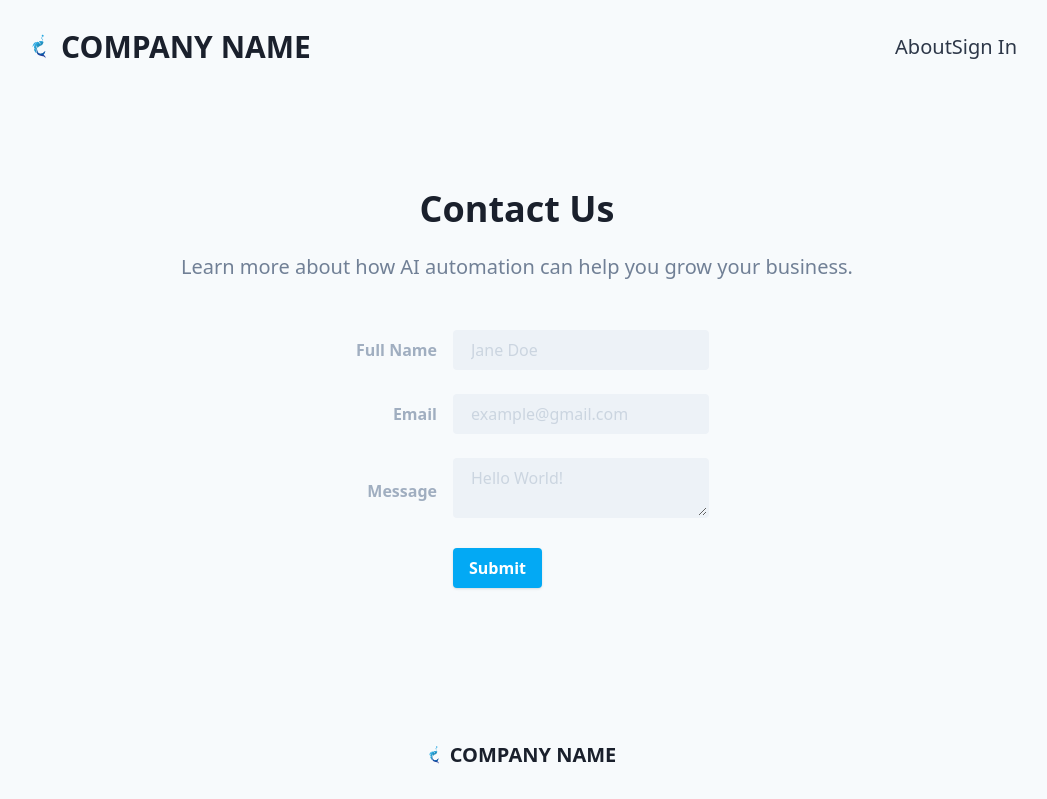
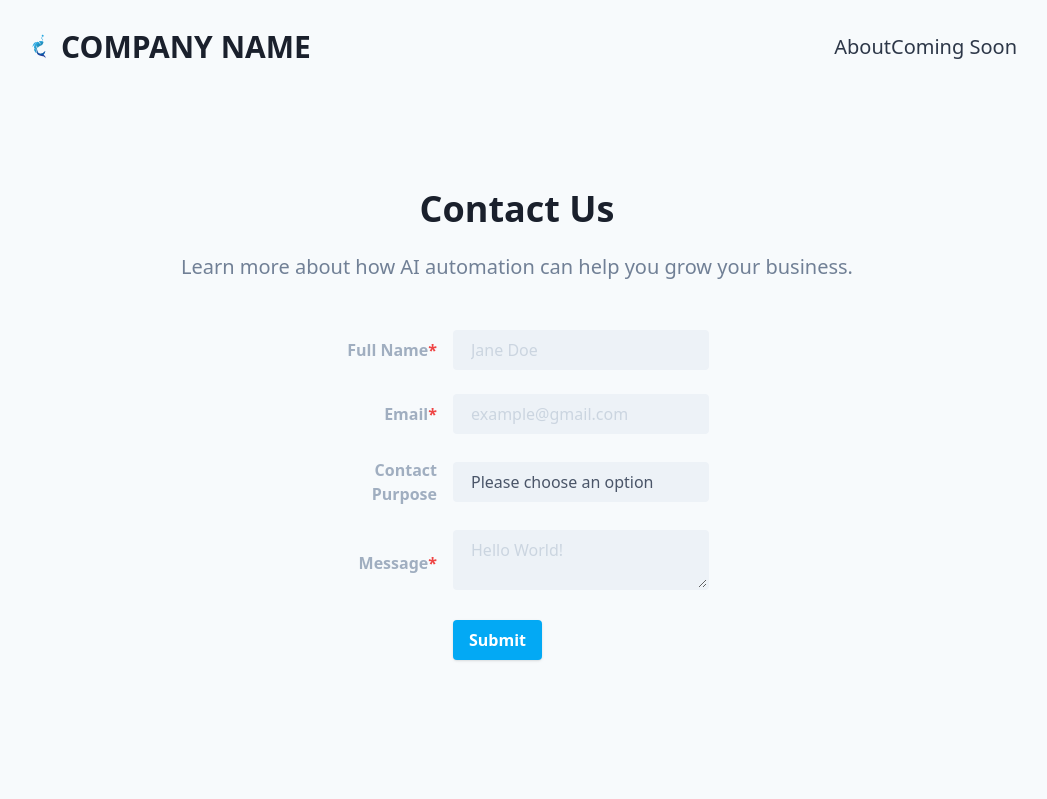
Before and after one commit to gsleh123/goldfish, a Next.js app: page /contact-us in a window 1280 px wide. Shown: the top 799 px of the page, without its empty margins (123-1170 px from the left). Built offline with nearby package versions, Linux system fonts and the light colour scheme.

Commit message:
adding contact purpose

```diff
--- a/src/layout/ContactLayout.tsx
+++ b/src/layout/ContactLayout.tsx
@@ -22,32 +22,47 @@ const ContactLayout = (props: IContactLayoutProps) => (
 
         <div className="md:flex md:items-center mb-6">
           <div className="md:w-1/3">
-            <label className="block text-gray-500 font-bold md:text-right mb-1 md:mb-0 pr-4" htmlFor="inline-full-name">
-              Full Name
+            <label className="block text-gray-500 font-bold md:text-right mb-1 md:mb-0 pr-4 required" htmlFor="inline-full-name">
+              Full Name<span className="text-red-500">*</span>
             </label>
           </div>
           <div className="md:w-2/3">
-            <input className="bg-gray-200 appearance-none border-2 border-gray-200 rounded w-full py-2 px-4 text-gray-700 leading-tight focus:outline-none focus:bg-white focus:border-primary-500" id="inline-full-name" type="text" placeholder="Jane Doe" name="full-name"/>
+            <input className="bg-gray-200 appearance-none border-2 border-gray-200 rounded w-full py-2 px-4 text-gray-700 leading-tight focus:outline-none focus:bg-white focus:border-primary-500" id="inline-full-name" type="text" placeholder="Jane Doe" name="full-name" required/>
           </div>
         </div>
         <div className="md:flex md:items-center mb-6">
           <div className="md:w-1/3">
             <label className="block text-gray-500 font-bold md:text-right mb-1 md:mb-0 pr-4" htmlFor="inline-email">
-              Email
+              Email<span className="text-red-500">*</span>
             </label>
           </div>
           <div className="md:w-2/3">
-            <input className="bg-gray-200 appearance-none border-2 border-gray-200 rounded w-full py-2 px-4 text-gray-700 leading-tight focus:outline-none focus:bg-white focus:border-primary-500" id="inline-email" type="text" placeholder="example@gmail.com" name="email"/>
+            <input className="bg-gray-200 appearance-none border-2 border-gray-200 rounded w-full py-2 px-4 text-gray-700 leading-tight focus:outline-none focus:bg-white focus:border-primary-500" id="inline-email" type="text" placeholder="example@gmail.com" name="email" required/>
+          </div>
+        </div>
+        <div className="md:flex md:items-center mb-6">
+          <div className="md:w-1/3">
+            <label className="block text-gray-500 font-bold md:text-right mb-1 md:mb-0 pr-4" htmlFor="contact-purpose">
+              Contact Purpose
+            </label>
+          </div>
+          <div className="md:w-2/3">
+            <select className="bg-gray-200 appearance-none border-2 border-gray-200 rounded w-full py-2 px-4 text-gray-700 leading-tight focus:outline-none focus:bg-white focus:border-primary-500" id="contact-purpose" name="purpose">
+              <option value="">Please choose an option</option>
+              <option value="signup">Sign Up</option>
+              <option value="invest">Invest</option>
+              <option value="join">Join the team</option>
+            </select>
           </div>
         </div>
         <div className="md:flex md:items-center mb-6">
           <div className="md:w-1/3">
             <label className="block text-gray-500 font-bold md:text-right mb-1 md:mb-0 pr-4" htmlFor="inline-message">
-              Message
+              Message<span className="text-red-500">*</span>
             </label>
           </div>
           <div className="md:w-2/3">
-            <textarea className="bg-gray-200 appearance-none border-2 border-gray-200 rounded w-full py-2 px-4 text-gray-700 leading-tight focus:outline-none focus:bg-white focus:border-primary-500" id="inline-message" placeholder="Hello World!" name="message"/>
+            <textarea className="bg-gray-200 appearance-none border-2 border-gray-200 rounded w-full py-2 px-4 text-gray-700 leading-tight focus:outline-none focus:bg-white focus:border-primary-500" id="inline-message" placeholder="Hello World!" name="message" required/>
           </div>
         </div>
         <div className="md:flex md:items-center">
--- a/src/pages/about.tsx
+++ b/src/pages/about.tsx
@@ -1,33 +1,17 @@
-import Link from 'next/link';
-
 import { Background } from '../background/Background';
 import { Meta } from '../layout/Meta';
 import { Section } from '../layout/Section';
-import { NavbarTwoColumns } from '../navigation/NavbarTwoColumns';
 import { Footer } from '../templates/Footer';
-import { Logo } from '../templates/Logo';
 import { VerticalFeatures } from '../templates/VerticalFeatures';
 import { AppConfig } from '../utils/AppConfig';
+import { NavBar } from '../templates/NavBar';
 
 const About = () => (
   <div className="antialiased text-gray-600">
     <Meta title={AppConfig.title} description={AppConfig.description} />
 
     <Background color="bg-gray-100">
-      <Section yPadding="py-6">
-        <NavbarTwoColumns logo={<Logo xl />}>
-          <li>
-            <Link href="/about">
-              <a>About</a>
-            </Link>
-          </li>
-          <li>
-            <Link href="">
-              <a>Sign In</a>
-            </Link>
-          </li>
-        </NavbarTwoColumns>
-      </Section>
+      <NavBar />
 
     <Section yPadding="py-6">
       <VerticalFeatures />
--- a/src/templates/ContactForm.tsx
+++ b/src/templates/ContactForm.tsx
@@ -1,27 +1,11 @@
-import Link from 'next/link';
-
 import { Background } from '../background/Background';
 import { ContactLayout } from '../layout/ContactLayout';
 import { Section } from '../layout/Section';
-import { NavbarTwoColumns } from '../navigation/NavbarTwoColumns';
-import { Logo } from './Logo';
+import { NavBar } from './NavBar';
 
 const ContactForm = () => (
   <Background color="bg-gray-100">
-    <Section yPadding="py-6">
-      <NavbarTwoColumns logo={<Logo xl />}>
-        <li>
-          <Link href="/about">
-            <a>About</a>
-          </Link>
-        </li>
-        <li>
-          <Link href="">
-            <a>Sign In</a>
-          </Link>
-        </li>
-      </NavbarTwoColumns>
-    </Section>
+    <NavBar />
 
     <Section yPadding="py-6">
       <ContactLayout>
--- a/src/templates/Hero.tsx
+++ b/src/templates/Hero.tsx
@@ -4,33 +4,19 @@ import { Background } from '../background/Background';
 import { Button } from '../button/Button';
 import { HeroOneButton } from '../hero/HeroOneButton';
 import { Section } from '../layout/Section';
-import { NavbarTwoColumns } from '../navigation/NavbarTwoColumns';
-import { Logo } from './Logo';
 import { VerticalFeatureRow } from '../feature/VerticalFeatureRow';
 import { AppConfig } from '../utils/AppConfig';
+import { NavBar } from './NavBar';
 
 const Hero = () => (
   <Background color="bg-gray-100">
-    <Section yPadding="py-6">
-      <NavbarTwoColumns logo={<Logo xl />}>
-        <li>
-          <Link href="/about">
-            <a>About</a>
-          </Link>
-        </li>
-        <li>
-          <Link href="">
-            <a>Sign In</a>
-          </Link>
-        </li>
-      </NavbarTwoColumns>
-    </Section>
+    <NavBar />
 
     <Section yPadding="pt-20 pb-32">
       <HeroOneButton
         title={
           <>
-            {'Streamline your repitive tasks with AI \n'}
+            {'Streamline your repetitive tasks with AI \n'}
           </>
         }
         description={`${AppConfig.company_name} empowers businesses with AI to enable rapid growth and confident decision-making.`}
--- /dev/null
+++ b/src/templates/NavBar.tsx
@@ -0,0 +1,27 @@
+import Link from 'next/link';
+
+import { Background } from '../background/Background';
+import { Section } from '../layout/Section';
+import { Logo } from './Logo';
+import { NavbarTwoColumns } from '../navigation/NavbarTwoColumns';
+
+const NavBar = () => (
+  <Background color="bg-gray-100">
+    <Section yPadding="py-6">
+      <NavbarTwoColumns logo={<Logo xl />}>
+        <li>
+          <Link href="/about">
+            <a>About</a>
+          </Link>
+        </li>
+        <li>
+          <Link href="">
+            <a>Coming Soon</a>
+          </Link>
+        </li>
+      </NavbarTwoColumns>
+    </Section>
+  </Background>
+);
+
+export { NavBar };
```
